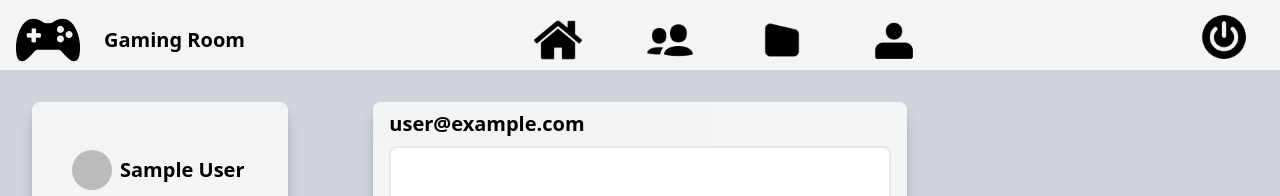
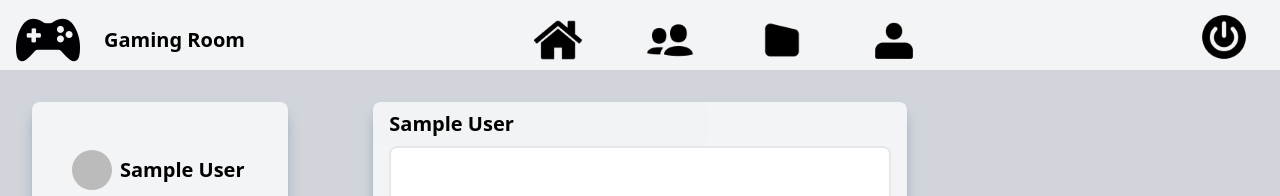
Before and after one commit to Naio200000/CWM-parcial1, a Vue app: page /#/home in a window 1280 px wide. Shown: the top 196 px of the page. Built offline with nearby package versions, Linux system fonts and the light colour scheme; no server answers; the database is empty; sample sign-in values are in the browser's storage.

Commit message:
feat :add name to comments and posts forms

```diff
--- a/src/components/fragments/comments/CommentForm.vue
+++ b/src/components/fragments/comments/CommentForm.vue
@@ -62,7 +62,7 @@ export default {
                     type="text"
                     id="usuario"
                     disabled
-                    v-model="authUser.email">
+                    v-model="authUser.displayName">
             </div>
             <div class="mx-4 flex-grow">
                 <MainLabel for="post">comentario</MainLabel>
--- a/src/components/fragments/posts/PostForm.vue
+++ b/src/components/fragments/posts/PostForm.vue
@@ -59,7 +59,7 @@ export default {
                         type="text"
                         id="usuario"
                         disabled
-                        v-model="authUser.email">
+                        v-model="authUser.displayName">
                 </div>
                 <div class="mx-4">
                     <MainLabel for="post">Publicacion</MainLabel>
```
